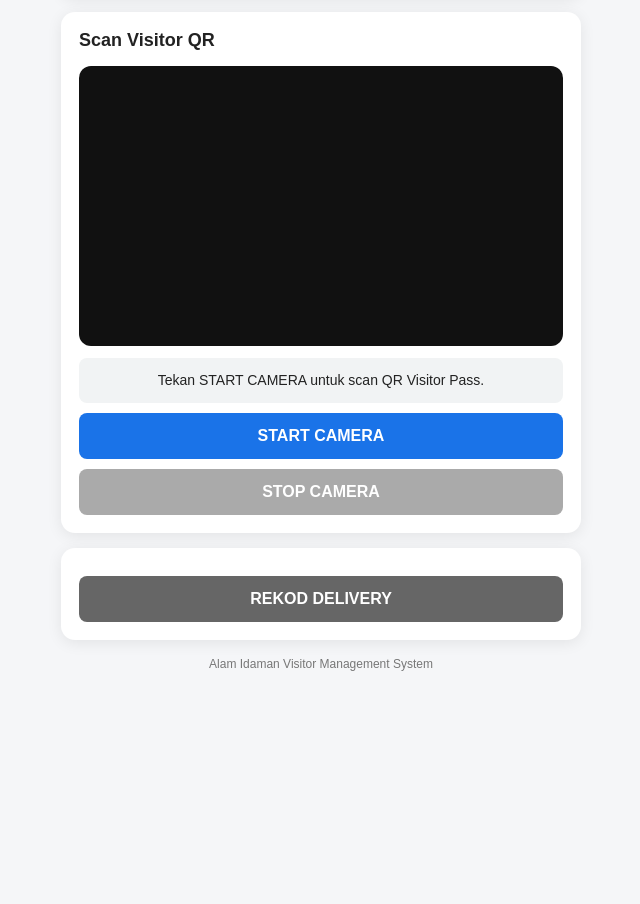
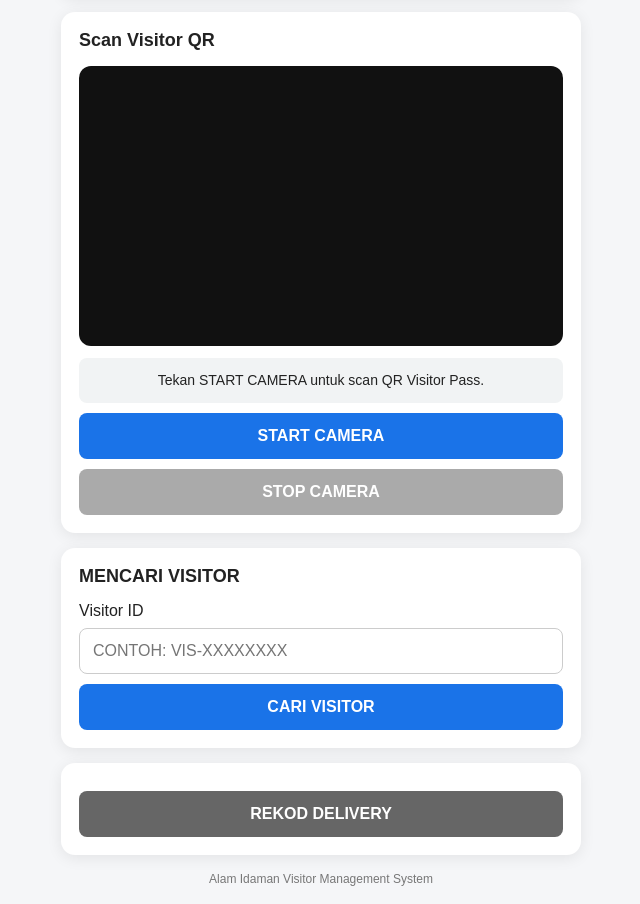
Before and after one commit to alamidaman/scanner, a plain HTML site: page test.html in a window 1280 px wide. Shown: the part 183-1087 px from the top of the page, without its empty margins (319-959 px from the left). Before the commit the page ends 872 px from the top, so only its background shows below. Drawn offline with Linux system fonts and the light colour scheme.

Commit message:
Update test.html

```diff
--- a/test.html
+++ b/test.html
@@ -326,6 +326,21 @@
       </div>
     </div>
 
+    <!-- CARIAN VISITOR -->
+    <div class="card">
+      <div class="section-title">MENCARI VISITOR</div>
+      <label for="visitorSearchInput">Visitor ID</label>
+      <input
+        id="visitorSearchInput"
+        type="text"
+        placeholder="Contoh: VIS-XXXXXXXX"
+        autocomplete="off"
+        style="text-transform:uppercase;margin-top:8px;"
+        onkeydown="if (event.key === 'Enter') searchById();"
+      >
+      <button type="button" onclick="searchById()">CARI VISITOR</button>
+    </div>
+
     <!-- REKOD DELIVERY -->
     <div class="card">
       <button id="openDeliveryFormBtn" type="button" class="btn-stop" onclick="toggleDeliveryForm(true)">
@@ -604,8 +619,19 @@
     ========================================================= */
 
     function searchById() {
-      const input = document.getElementById('visitorIdInput');
-      const id = input.value.trim().toUpperCase();
+      const searchInput = document.getElementById('visitorSearchInput');
+      const hiddenInput = document.getElementById('visitorIdInput');
+      const id = (searchInput ? searchInput.value : hiddenInput.value)
+        .trim()
+        .toUpperCase();
+
+      if (!id) {
+        showGlobalMessage('Sila masukkan Visitor ID.', 'error');
+        if (searchInput) searchInput.focus();
+        return;
+      }
+
+      hiddenInput.value = id;
 
       if (id.startsWith('VIS-')) {
         searchVisitor(id);
```
